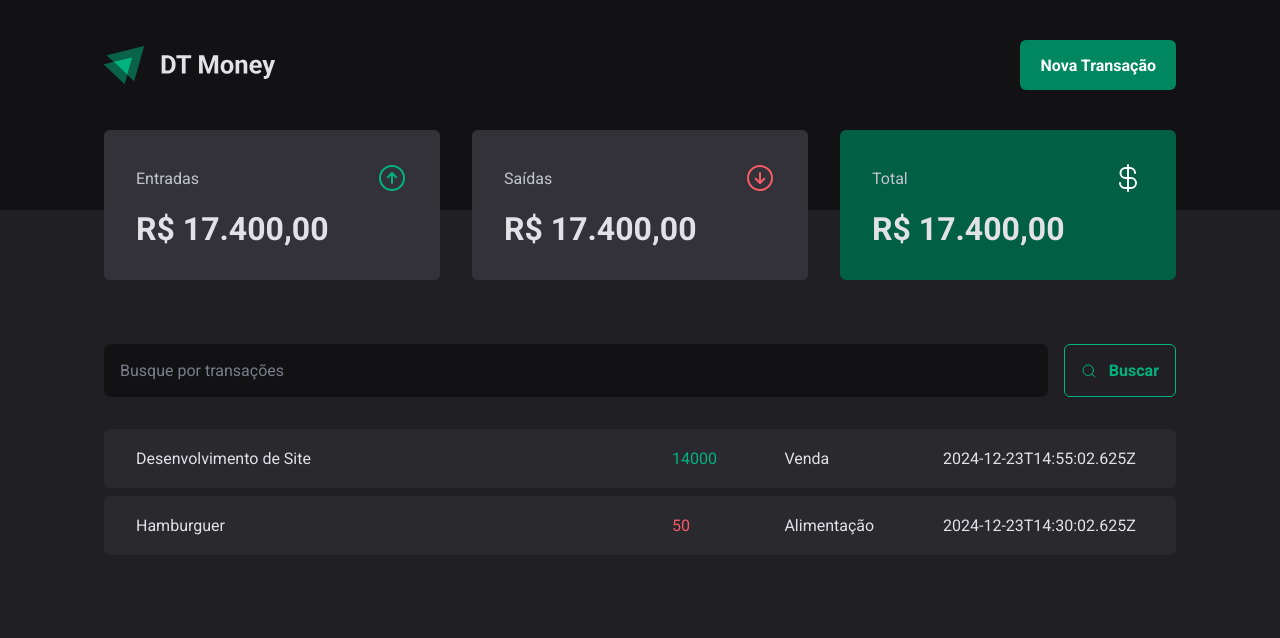
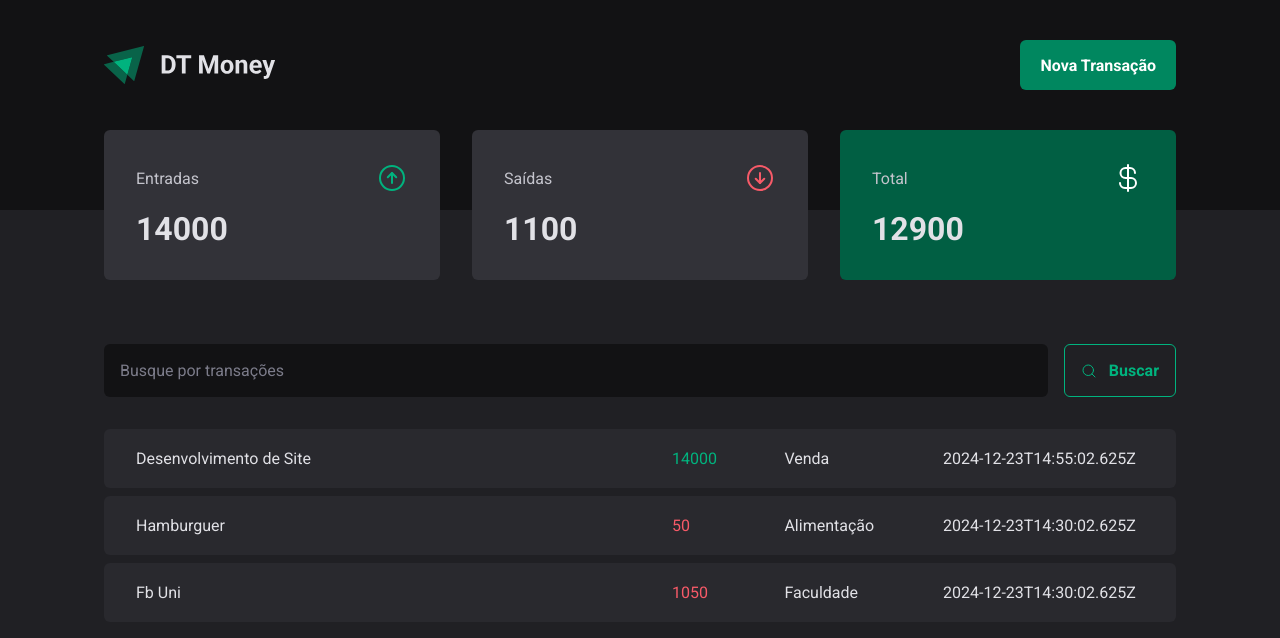
Before and after one commit to CarlosAlexandredevv/Dt-money, a React (Vite) app: page / in a window 1280 px wide. Shown: the top 638 px of the page. Built offline with nearby package versions, Linux system fonts and the light colour scheme; data requests are answered from the project's data file.

Commit message:
:sparkles: feat: reduce calc price  transactions

```diff
--- a/server.json
+++ b/server.json
@@ -16,6 +16,15 @@
       "category": "Alimentação",
       "price": 50,
       "createdAt": "2024-12-23T14:30:02.625Z"
+    },
+
+    {
+      "id": 3,
+      "description": "Fb Uni",
+      "type": "outcome",
+      "category": "Faculdade",
+      "price": 1050,
+      "createdAt": "2024-12-23T14:30:02.625Z"
     }
   ]
 }
--- a/src/components/Summary/index.tsx
+++ b/src/components/Summary/index.tsx
@@ -5,7 +5,26 @@
 
 export function Summary() {
   const { transactions } = useContext(TransactionsContext);
-  console.log(transactions);
+
+  const summary = transactions.reduce(
+    (acc, transaction) => {
+      if (transaction.type === 'income') {
+        acc.income += transaction.price;
+        acc.total += transaction.price;
+      } else {
+        acc.outcome += transaction.price;
+        acc.total -= transaction.price;
+      }
+
+      return acc;
+    },
+    {
+      income: 0,
+      outcome: 0,
+      total: 0,
+    },
+  );
+
   return (
     <SummaryContainer>
       <SummaryCard>
@@ -14,7 +33,7 @@
           <ArrowCircleUp size={32} color="#00b37e" />
         </header>
 
-        <strong>R$ 17.400,00</strong>
+        <strong>{summary.income}</strong>
       </SummaryCard>
 
       <SummaryCard>
@@ -23,7 +42,7 @@
           <ArrowCircleDown size={32} color="#f75a68" />
         </header>
 
-        <strong>R$ 17.400,00</strong>
+        <strong>{summary.outcome}</strong>
       </SummaryCard>
 
       <SummaryCard variant="green">
@@ -32,7 +51,7 @@
           <CurrencyDollar size={32} color="#fff" />
         </header>
 
-        <strong>R$ 17.400,00</strong>
+        <strong>{summary.total}</strong>
       </SummaryCard>
     </SummaryContainer>
   );
```
